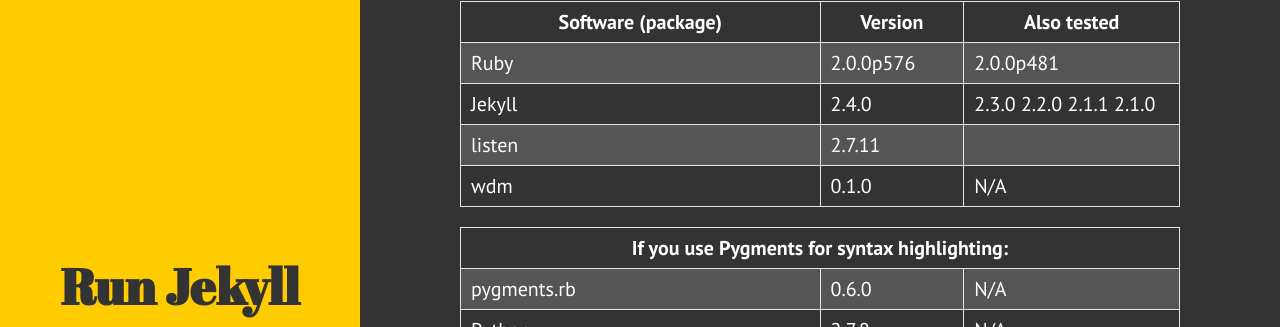
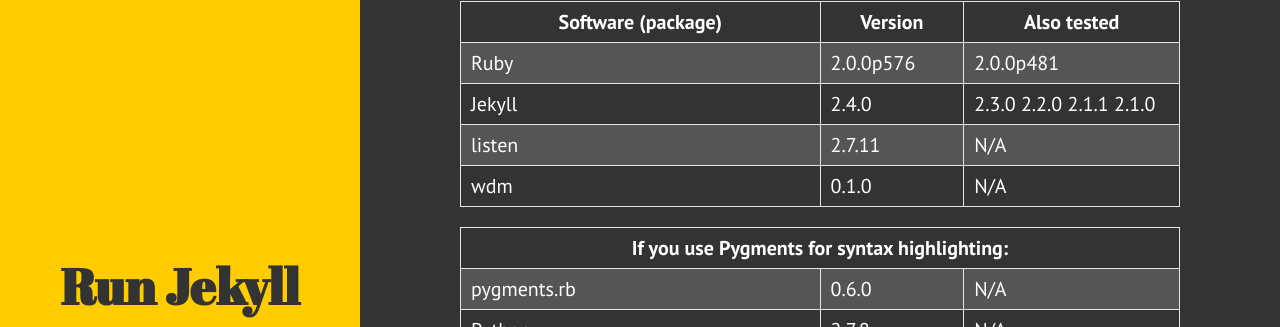
Before and after one commit to juthilo/run-jekyll-on-windows, a Jekyll site: the page built from index.html, in a window 1280 px wide and 900 px high, scrolled down 621 px. Shown: the part 128-455 px from the top of the window. Built offline with Jekyll 4.4.1, drawn with Linux system fonts in a browser that asks for light colours.

Commit message:
Fill column

```diff
--- a/index.html
+++ b/index.html
@@ -33,7 +33,7 @@
     <tr>
       <td>listen</td>
       <td>2.7.11</td>
-      <td></td>
+      <td>N/A</td>
     </tr>
     <tr>
       <td>wdm</td>
```
